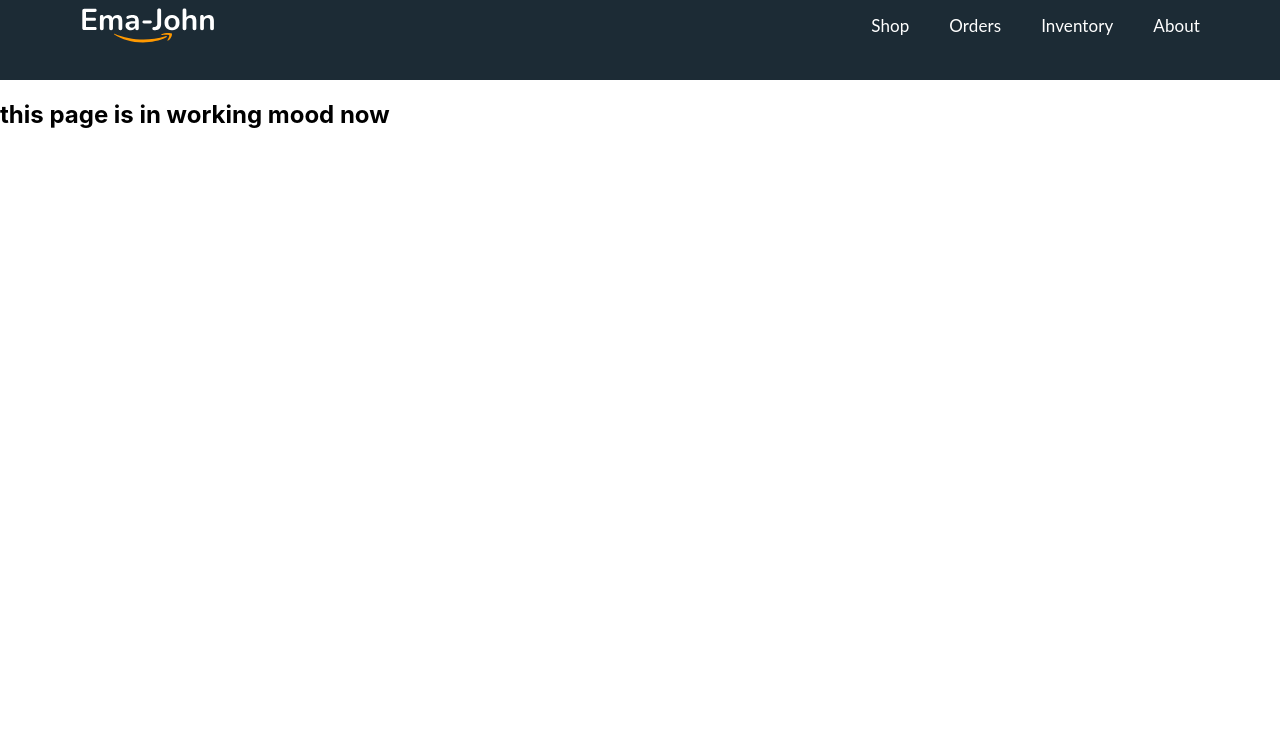
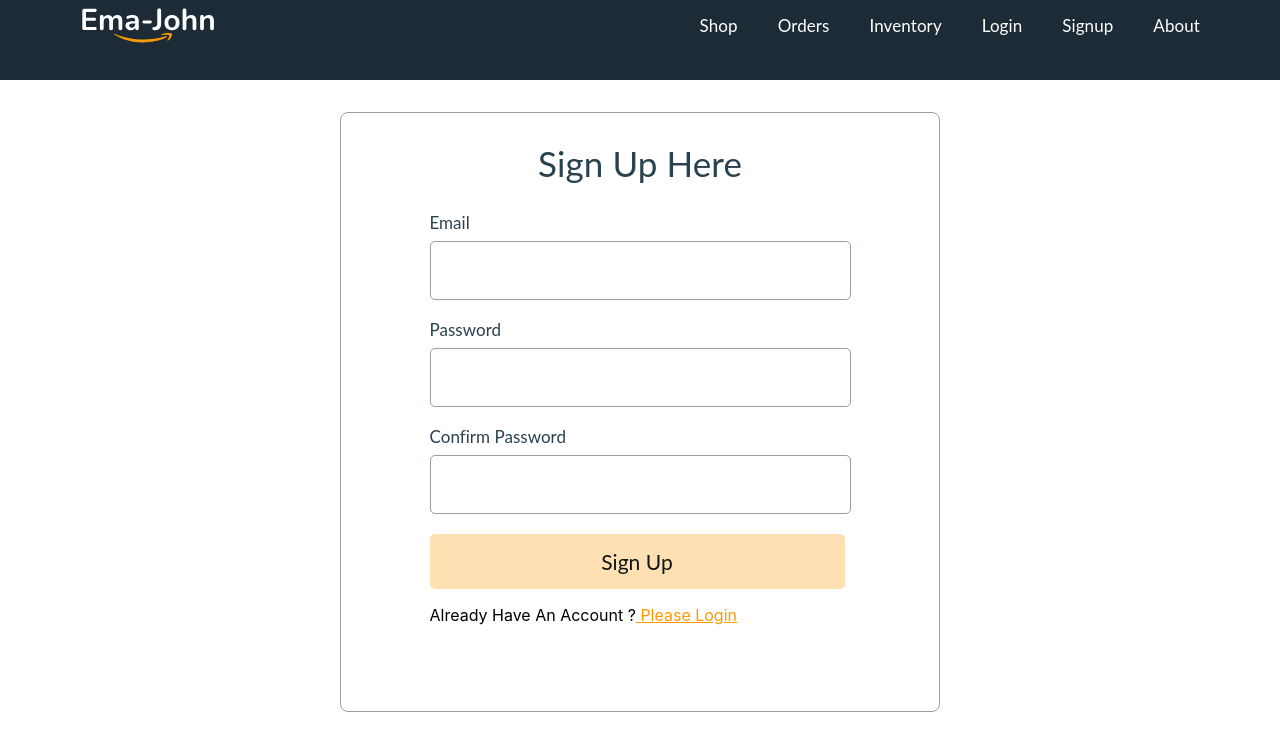
Before and after one commit to codeCampWithSifat/ema-john-ecommerce-project, a React (Create React App) app: page /signup in a window 1280 px wide. Shown: the top 750 px of the page. Built offline with nearby package versions, Linux system fonts and the light colour scheme.

Commit message:
authentication completed

```diff
--- a/package.json
+++ b/package.json
@@ -6,8 +6,10 @@
     "@testing-library/jest-dom": "^5.16.5",
     "@testing-library/react": "^13.4.0",
     "@testing-library/user-event": "^13.5.0",
+    "firebase": "^9.14.0",
     "react": "^18.2.0",
     "react-dom": "^18.2.0",
+    "react-firebase-hooks": "^5.1.1",
     "react-icons": "^4.6.0",
     "react-router-dom": "^6.4.3",
     "react-scripts": "5.0.1",
--- a/src/App.js
+++ b/src/App.js
@@ -2,9 +2,11 @@
 import "./App.css";
 import Header from "./Components/Header/Header";
 import Inventory from "./Components/Inventory/Inventory";
+import Login from "./Components/Login/Login";
 import NotFound from "./Components/NotFound/NotFound";
 import Orders from "./Components/Orders/Orders";
 import Shop from "./Components/Shop/Shop";
+import SignUp from "./Components/SignUp/SignUp";
 
 function App() {
   return (
@@ -15,6 +17,8 @@
         <Route path="/shop" element={<Shop />} />
         <Route path="/orders" element={<Orders />} />
         <Route path="/inventory" element={<Inventory />} />
+        <Route path="/login" element={<Login />} />
+        <Route path="/signup" element={<SignUp />} />
         <Route path="*" element={<NotFound />} />
       </Routes>
     </div>
--- a/src/Components/Header/Header.js
+++ b/src/Components/Header/Header.js
@@ -14,6 +14,8 @@
             <li><Link to="/shop">Shop</Link></li>
             <li><Link to="/orders">Orders</Link></li>
             <li><Link to="/inventory">Inventory</Link></li>
+            <li><Link to="/login">Login</Link></li>
+            <li><Link to="/signup">Signup</Link></li>
             <li><Link to="/about">About</Link></li>
         </ul>
         </nav>
--- /dev/null
+++ b/src/Components/Login/Login.css
@@ -0,0 +1,65 @@
+.form_container {
+  box-sizing: border-box;
+  width: 600px;
+  height: 600px;
+  background: #ffffff;
+  border: 1px solid #95a0a7;
+  border-radius: 8px;
+  display: flex;
+  justify-content: center;
+  margin: 2rem auto;
+}
+
+.form_title {
+  font-family: "Lato";
+  font-style: normal;
+  font-weight: 400;
+  font-size: 35px;
+  line-height: 42px;
+  letter-spacing: 0.0025em;
+  color: #2a414f;
+  text-align: center;
+}
+
+.input_group {
+  margin-bottom: 20px;
+}
+
+.input_group label {
+  display: block;
+  font-family: "Lato";
+  font-style: normal;
+  font-weight: 400;
+  font-size: 17px;
+  line-height: 20px;
+  letter-spacing: 0.0015em;
+  color: #2a414f;
+  margin: 0.5rem 0;
+}
+
+.input_group input {
+  width: 415px;
+  height: 55px;
+  border: 1px solid #95a0a7;
+  border-radius: 5px;
+}
+
+.input_login {
+  width: 415px;
+  height: 55px;
+  font-family: "Lato";
+  font-style: normal;
+  font-weight: 400;
+  font-size: 21px;
+  line-height: 25px;
+  letter-spacing: 0.0015em;
+  color: #0e161a;
+  background-color: rgba(255, 153, 0, 0.3);
+  border: none;
+  border-radius: 5px;
+  cursor: pointer;
+}
+
+.form_link {
+  color: rgba(255, 153, 0, 1);
+}
--- /dev/null
+++ b/src/Components/Login/Login.js
@@ -0,0 +1,74 @@
+import React, { useState } from "react";
+import { Link, useNavigate } from "react-router-dom";
+import "./Login.css";
+import { useSignInWithEmailAndPassword } from "react-firebase-hooks/auth";
+import auth from "../../firebasel.init";
+
+const Login = () => {
+  const [email, setEmail] = useState("");
+  const [password, setPassword] = useState("");
+  const [signInWithEmailAndPassword, user, loading, error] =
+    useSignInWithEmailAndPassword(auth);
+  const navigate = useNavigate();
+
+  if (loading) {
+    return <p>Loading...</p>;
+  }
+  if (user) {
+    navigate("/shop");
+  }
+
+  const handleEmailBlur = (e) => {
+    setEmail(e.target.value);
+  };
+
+  const handlePasswordBlur = (e) => {
+    setPassword(e.target.value);
+  };
+
+  const handleUserSignIn = (e) => {
+    e.preventDefault();
+    signInWithEmailAndPassword(email, password);
+  };
+  return (
+    <div className="form_container">
+      <div>
+        <h2 className="form_title">Please login</h2>
+        <form onSubmit={handleUserSignIn}>
+          <div className="input_group">
+            <label htmlFor="email">Email</label>
+            <input
+              onBlur={handleEmailBlur}
+              type="email"
+              name="email"
+              id=""
+              required
+            />
+          </div>
+          <div className="input_group">
+            <label htmlFor="password">Password</label>
+            <input
+              onBlur={handlePasswordBlur}
+              type="password"
+              name="password"
+              id=""
+              required
+            />
+          </div>
+          <p style={{ color: "red" }}>{error?.message}</p>
+          <div className="form_login">
+            <input className="input_login" type="submit" value="Login" />
+          </div>
+        </form>
+        <p>
+          New To Amazon ?{" "}
+          <Link className="form_link" to="/signup">
+            Create An Account
+          </Link>
+        </p>
+      </div>
+    </div>
+  );
+};
+
+export default Login;
--- /dev/null
+++ b/src/Components/SignUp/SignUp.js
@@ -0,0 +1,103 @@
+import React, { useState } from "react";
+import { Link, useNavigate } from "react-router-dom";
+import "./SignUp.css";
+import { useCreateUserWithEmailAndPassword } from "react-firebase-hooks/auth";
+import auth from "../../firebasel.init";
+
+const SignUp = () => {
+  const [email, setEmail] = useState("");
+  const [password, setPassword] = useState("");
+  const [confirmPassword, setConfirmPasword] = useState("");
+  const [error, setError] = useState("");
+  const [createUserWithEmailAndPassword, user, loading] =
+    useCreateUserWithEmailAndPassword(auth);
+
+  const navigate = useNavigate();
+
+  if (user) {
+    navigate("/shop");
+  }
+  if (loading) {
+    return <p>Loading...</p>;
+  }
+
+  const handleEmailBlur = (e) => {
+    setEmail(e.target.value);
+  };
+
+  const handlePasswordBlur = (e) => {
+    setPassword(e.target.value);
+  };
+
+  const handleConfirmPasswordBlur = (e) => {
+    setConfirmPasword(e.target.value);
+  };
+
+  const handleCreateUser = (e) => {
+    e.preventDefault();
+    if (password !== confirmPassword) {
+      setError("Your Password Not Match");
+      return;
+    }
+    if (password.length < 6) {
+      setError("Password Must Be At Least 6 or More Characters");
+      return;
+    }
+    createUserWithEmailAndPassword(email, password);
+  };
+
+  return (
+    <div className="form_container">
+      <div>
+        <h2 className="form_title">Sign Up Here</h2>
+        <form onSubmit={handleCreateUser}>
+          <div className="input_group">
+            <label htmlFor="email">Email</label>
+            <input
+              onBlur={handleEmailBlur}
+              type="email"
+              name="email"
+              id=""
+              required
+            />
+          </div>
+          <div className="input_group">
+            <label htmlFor="password">Password</label>
+            <input
+              onBlur={handlePasswordBlur}
+              type="password"
+              name="password"
+              id=""
+              required
+            />
+          </div>
+
+          <div className="input_group">
+            <label htmlFor="confirm-password">Confirm Password</label>
+            <input
+              onBlur={handleConfirmPasswordBlur}
+              type="password"
+              name="confirm-password"
+              id=""
+              required
+            />
+          </div>
+
+          <div className="form_login">
+            <p style={{ color: "red" }}>{error}</p>
+            <input className="input_login" type="submit" value="Sign Up" />
+          </div>
+        </form>
+        <p>
+          Already Have An Account ?
+          <Link className="form_link" to="/login">
+            {" "}
+            Please Login
+          </Link>
+        </p>
+      </div>
+    </div>
+  );
+};
+
+export default SignUp;
--- /dev/null
+++ b/src/firebasel.init.js
@@ -0,0 +1,16 @@
+// Import the functions you need from the SDKs you need
+import { initializeApp } from "firebase/app";
+import { getAuth } from "firebase/auth";
+const firebaseConfig = {
+  apiKey: "AIzaSyDFs2WLAPW7SoRnCVCvORW1Qy0QzaojikQ",
+  authDomain: "ema-john-ecommerce-proje-e80be.firebaseapp.com",
+  projectId: "ema-john-ecommerce-proje-e80be",
+  storageBucket: "ema-john-ecommerce-proje-e80be.appspot.com",
+  messagingSenderId: "947992454009",
+  appId: "1:947992454009:web:dbfa85aefb51e4b05b45a8"
+};
+
+// Initialize Firebase
+const app = initializeApp(firebaseConfig)
+const auth = getAuth(app);
+export default auth ;
```
Also changed, not shown: src/Components/RequiredAuth/RequiredAuth.js (added, +11 -0 lines), src/Components/SignUp/SignUp.css (added), 1 other file (tests, documents, lock files or other folders).
